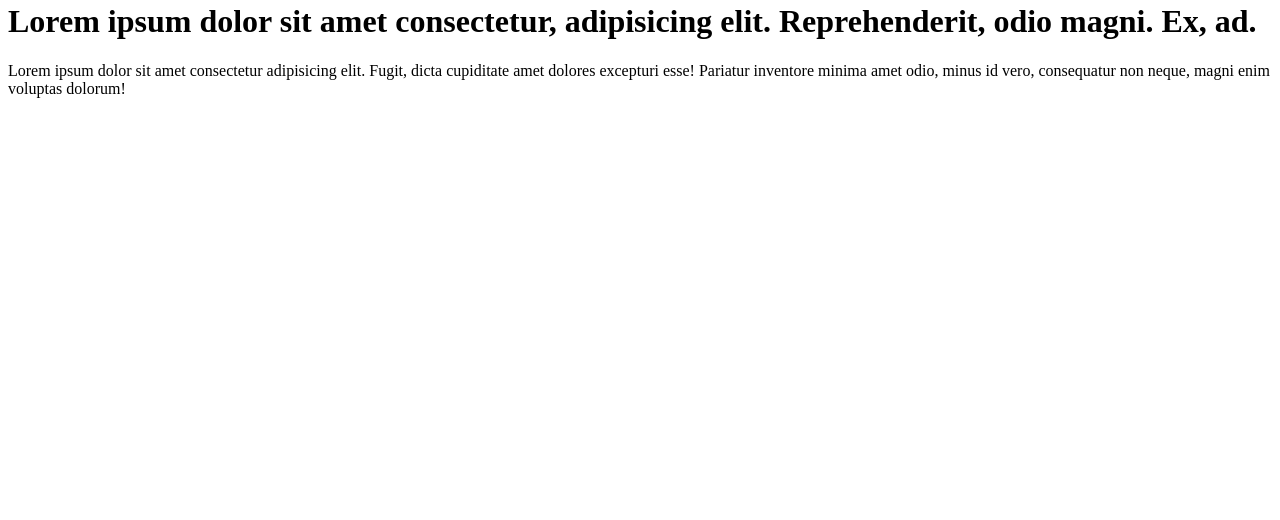
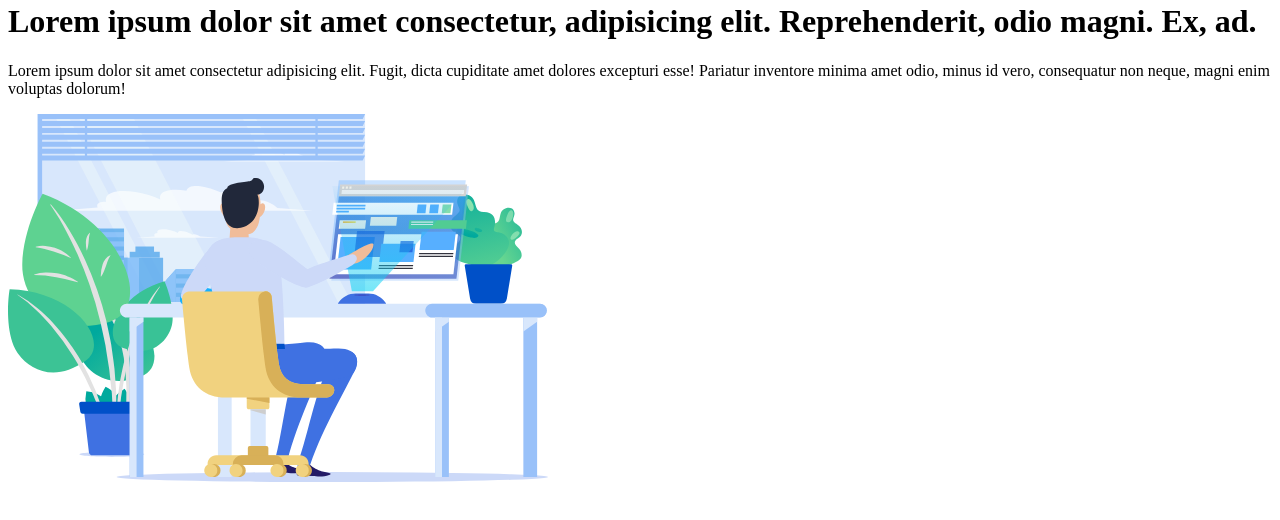
Before and after one commit to Ahvaz-ir/project-test-, a plain HTML site: page index.html in a window 1280 px wide. Shown: the part 154-674 px from the top of the page. Drawn offline with Linux system fonts and the light colour scheme.

Commit message:
create mainRight

```diff
--- a/css/app.css
+++ b/css/app.css
@@ -11,3 +11,7 @@ header img{
     display: flex;
     justify-content: left;
 }
+.mainRight{
+    display: flex;
+    justify-content: right;
+}
--- a/index.html
+++ b/index.html
@@ -20,6 +20,9 @@
             <h1>Lorem ipsum dolor sit amet consectetur, adipisicing elit. Reprehenderit, odio magni. Ex, ad.</h1>
             <p>Lorem ipsum dolor sit amet consectetur adipisicing elit. Fugit, dicta cupiditate amet dolores excepturi esse! Pariatur inventore minima amet odio, minus id vero, consequatur non neque, magni enim voluptas dolorum!</p>
         </div>
+        <div class="mainRight">
+            <img src="images/header-img.svg" alt="">
+        </div>
     </main>
 </body>
 </html>
```
